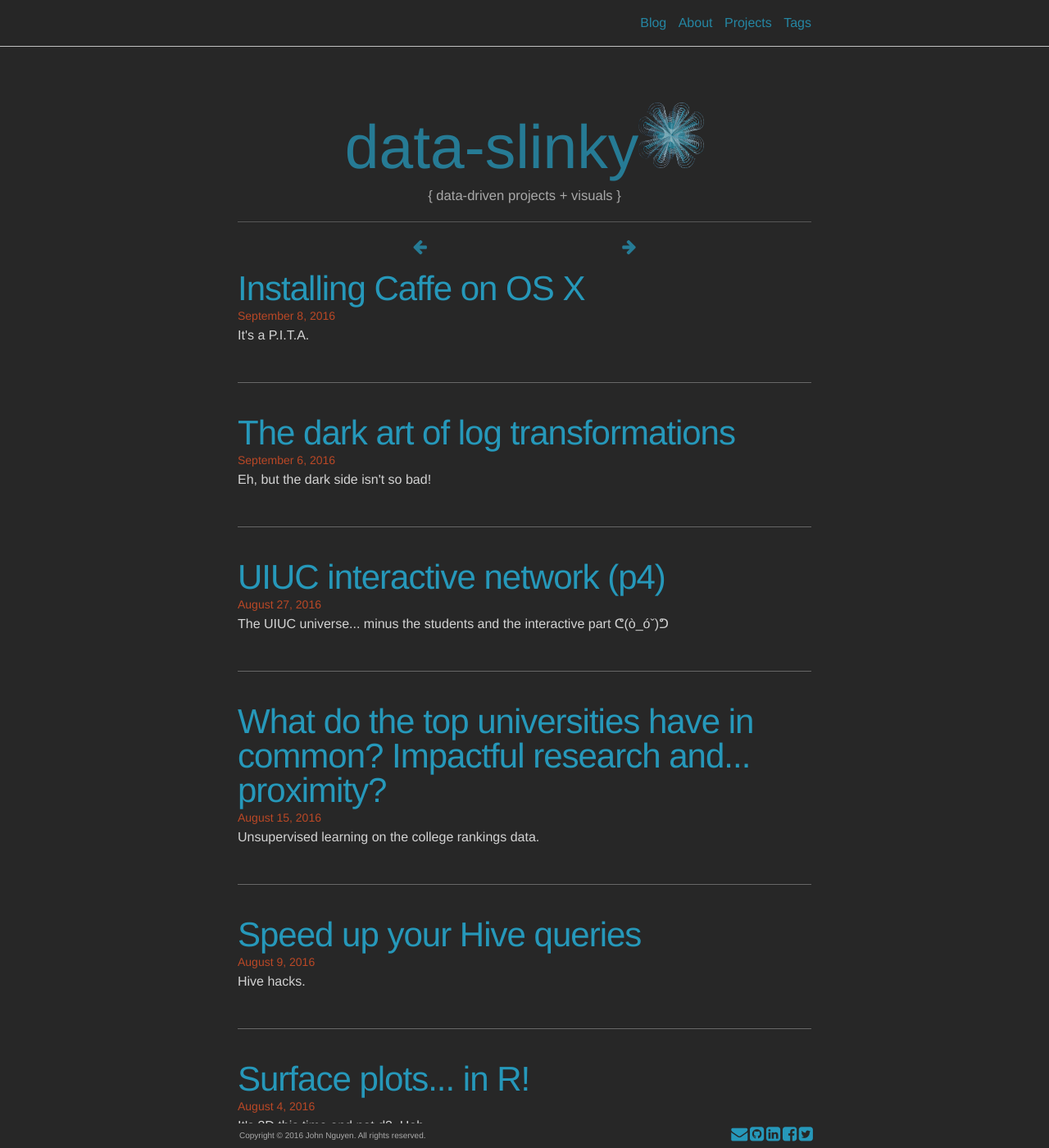
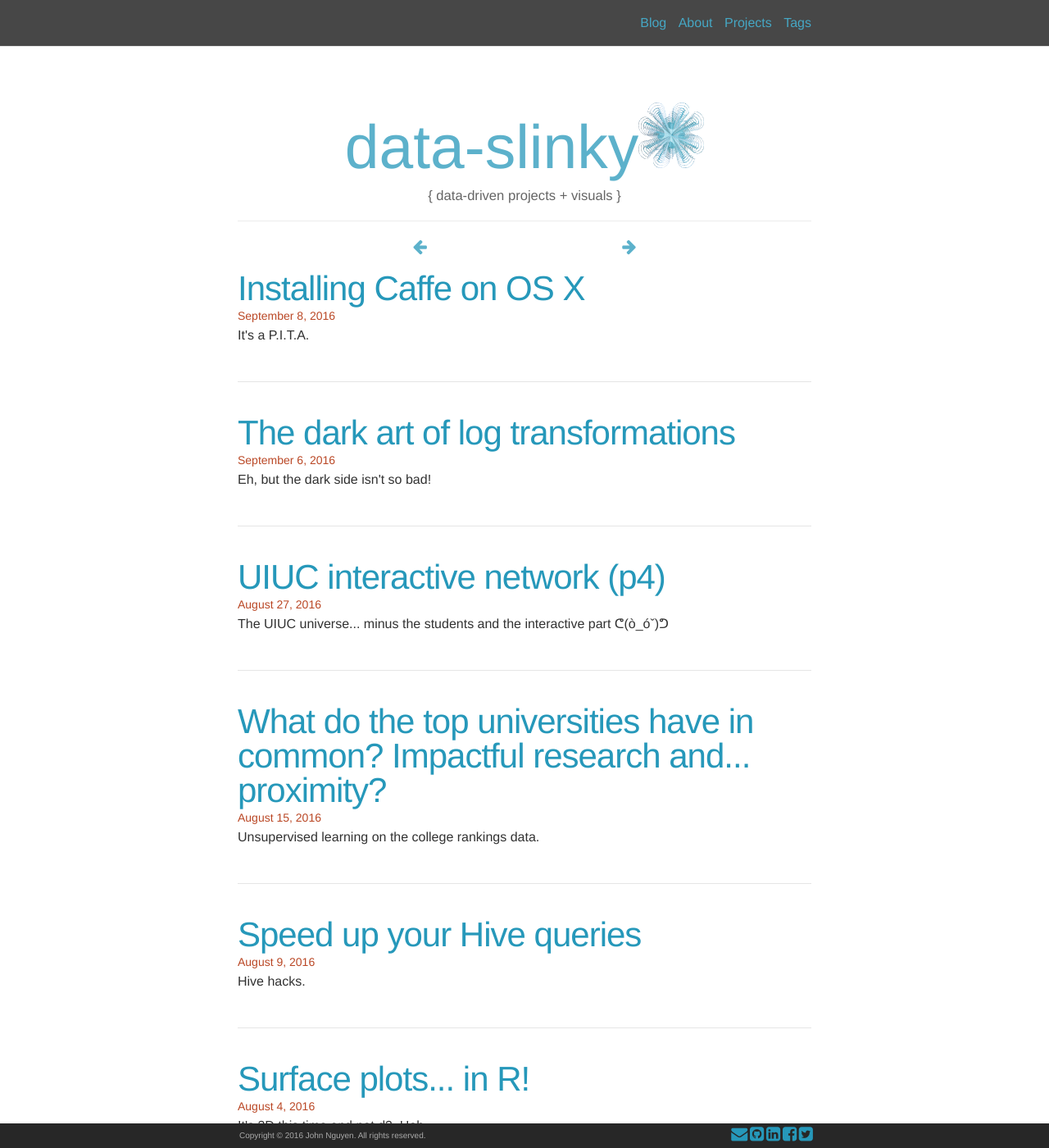
Before and after one commit to data-slinky/data-slinky.github.io, a Jekyll site: the page built from index.html, in a window 1280 px wide and 1400 px high. Shown: the whole window at 82% size. Built offline with Jekyll 4.4.1, drawn with Linux system fonts in a browser that asks for light colours; nearby versions of some CDN libraries; the list of posts is cut into pages by our own code.

Commit message:
changed background and text color

```diff
--- a/_sass/_base.scss
+++ b/_sass/_base.scss
@@ -35,7 +35,7 @@ $dark : #272727;
 
 $grey-color-dark: #272727;   /* footer */
 $grey-color-light: #ddd;  /* navigation bar border */
-$text-color:     #d3d3d3;
+$text-color:     #323232;
 
 /* Set theme color *************************/
 $theme-color:   $blue;
--- a/css/main.scss
+++ b/css/main.scss
@@ -11,7 +11,7 @@ $base-line-height: 1.5;
 $spacing-unit:     30px;
 
 $text-color:       #111;
-$background-color: #272727;
+$background-color: #FFFFFF;
 $brand-color:      #2a7ae2;
 
 $grey-color:       #ba4826;
```
